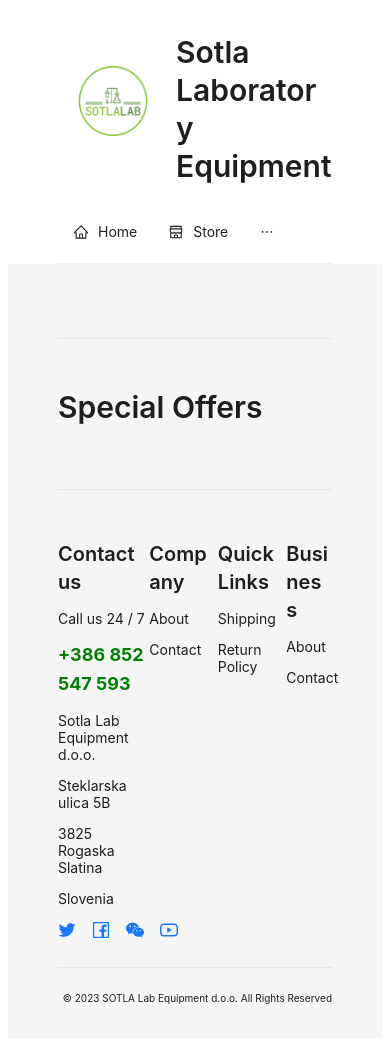
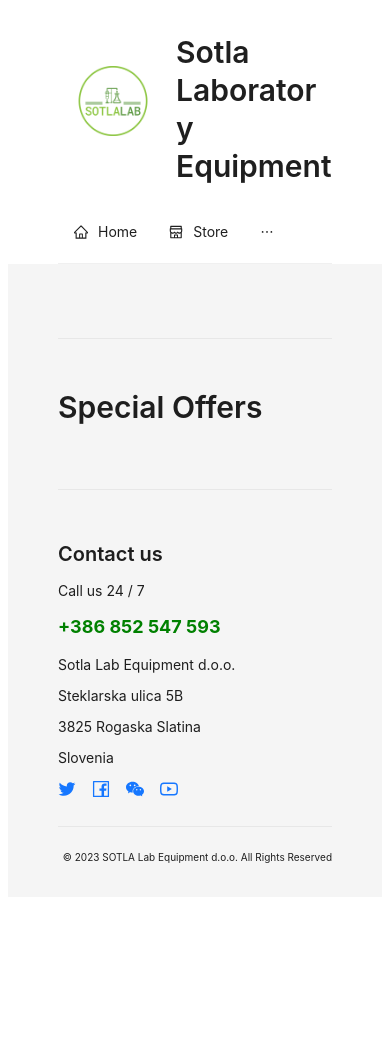
Before and after one commit to lsapundzic/b2b-store-frontend, a Next.js app: page / in a window 390 px wide. Shown: the top 1042 px of the page. After the commit the page ends 905 px from the top, so only its background shows below. Built offline with nearby package versions, Linux system fonts and the light colour scheme.

Commit message:
some sort of a footer responsive design

```diff
--- a/app/components/CustomFooter.jsx
+++ b/app/components/CustomFooter.jsx
@@ -17,7 +17,7 @@ export default function CustomFooter() {
       <Divider />
       <Row>
         {/* --- COLUMN 1 --- */}
-        <Col span={8}>
+        <Col xs={24} sm={12} md={6}>
           <div>
             <Title level={4}>Contact us</Title>
             <p>Call us 24 / 7</p>
@@ -52,21 +52,21 @@ export default function CustomFooter() {
         </Col>
 
         {/* --- COLUMN 2 --- */}
-        <Col span={6}>
+        <Col xs={0} sm={12} md={6}>
           <Title level={4}>Company</Title>
           <p>About</p>
           <p>Contact</p>
         </Col>
 
         {/* --- COLUMN 3 --- */}
-        <Col span={6}>
+        <Col xs={0} sm={12} md={6}>
           <Title level={4}>Quick Links</Title>
           <p>Shipping</p>
           <p>Return Policy</p>
         </Col>
 
         {/* --- COLUMN 4 --- */}
-        <Col span={4}>
+        <Col xs={0} sm={12} md={6}>
           <Title level={4}>Business</Title>
           <p>About</p>
           <p>Contact</p>
```
